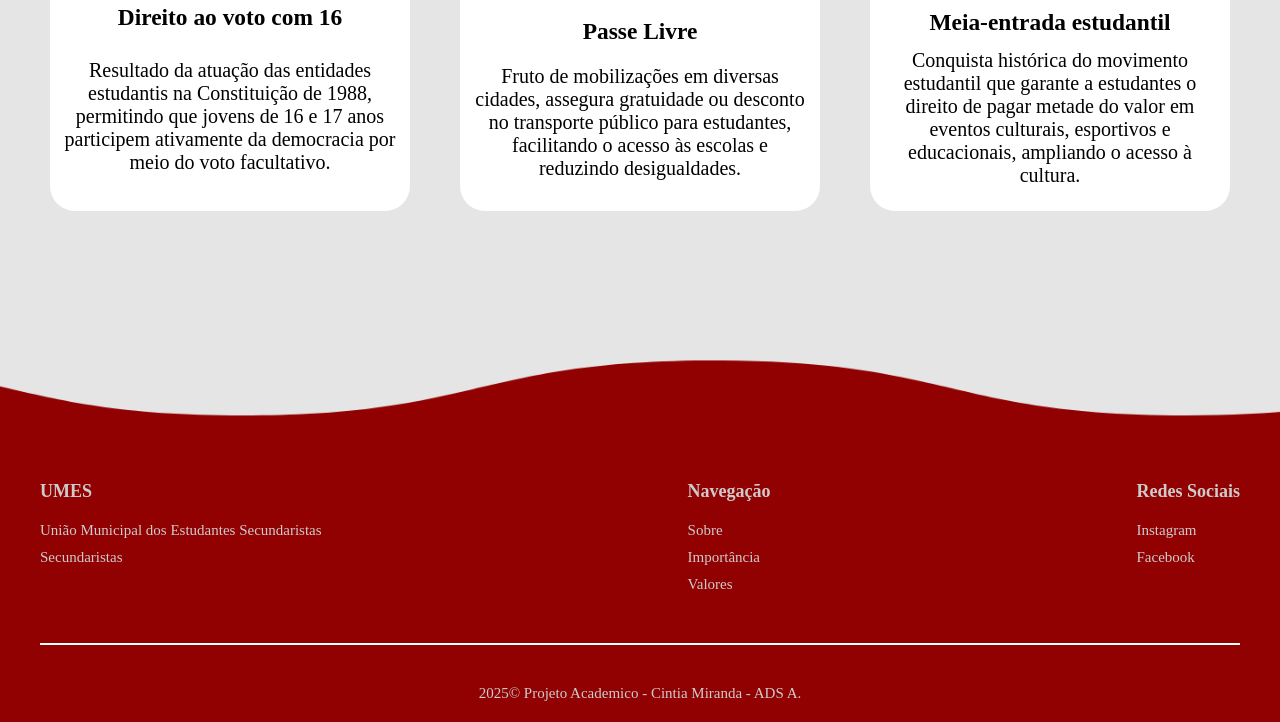
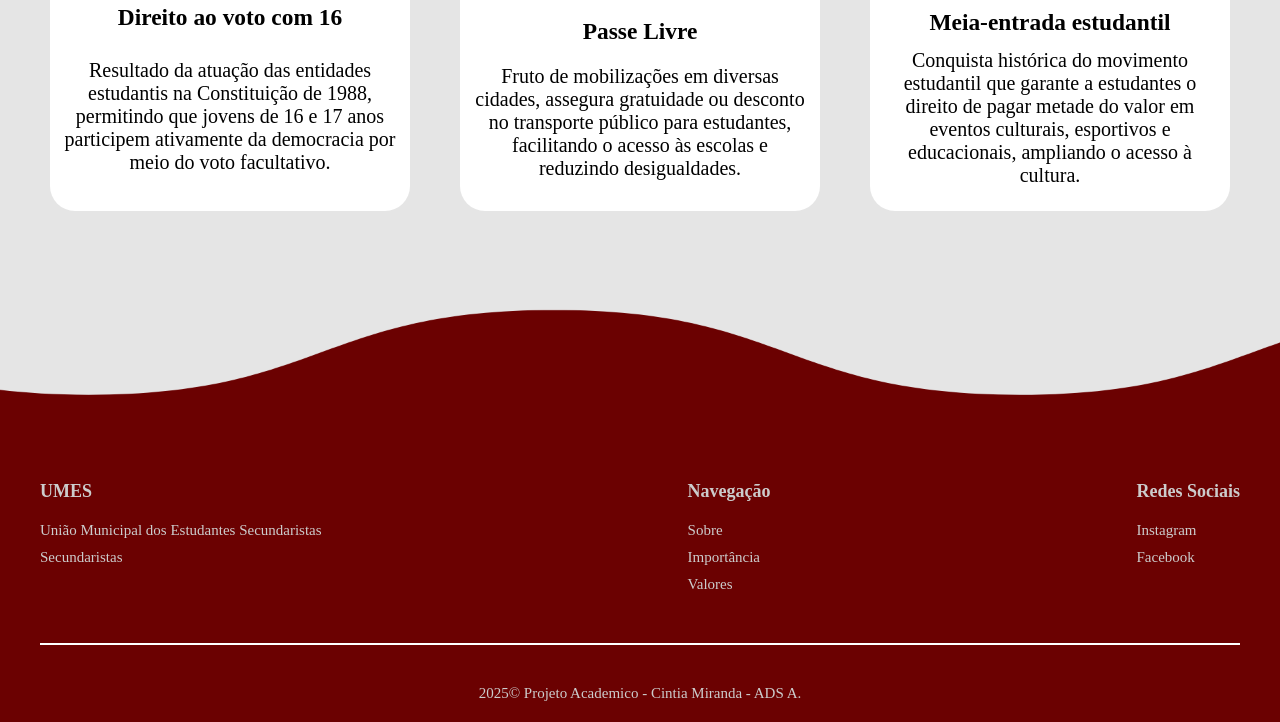
Before and after one commit to CintiaMiranda2006/UMES1, a website: page public/index.html in a window 1280 px wide. Shown: the part 2449-3171 px from the top of the page. Drawn offline with Linux system fonts and the light colour scheme.

Commit message:
alteração da imagem de fundo do footer

```diff
--- a/public/index.css
+++ b/public/index.css
@@ -259,7 +259,7 @@ margin-right: 65px;
 
     .footer {
     background: #E5E5E5; /* fundo vermelho do footer */
-    background-image: url("assets/FotosSite/5footer.png");
+    background-image: url("assets/FotosSite/Design\ sem\ nome.png");
     background-repeat: no-repeat;
     background-size: cover;
     padding-top: 300px;
```
Also changed, not shown: public/index.html (+0 -4 lines), public/assets/FotosSite/Design sem nome.png (added).
